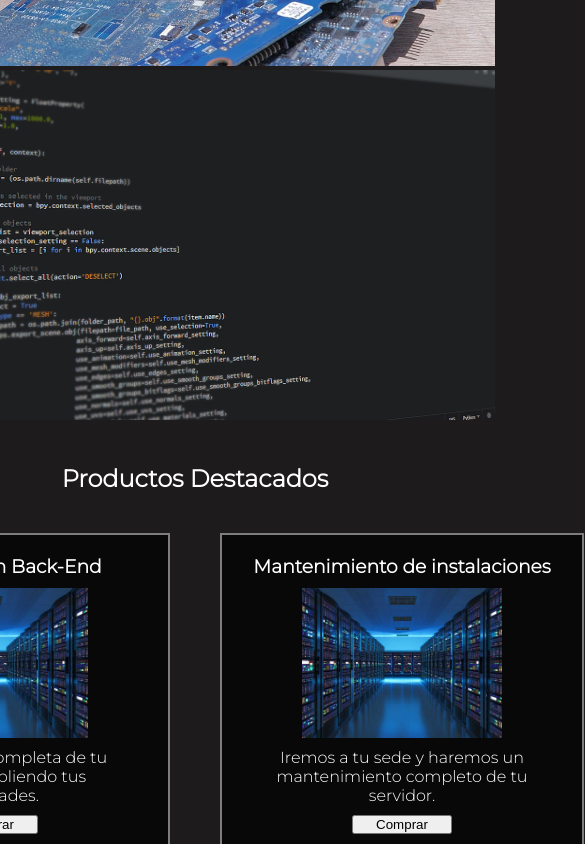
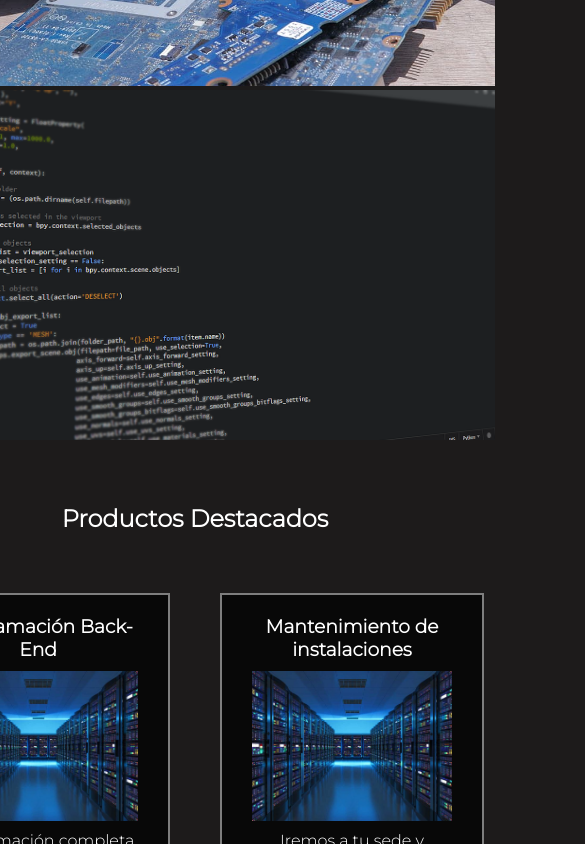
Before and after one commit to octaviovaloni/plutonio-43010, a website: page index.html in a window 390 px wide. Shown: the part 1156-2000 px from the top of the page, 585 px wide, since content can reach past the window. Drawn offline with Linux system fonts and the light colour scheme.

Commit message:
finished products page (not responsive yet...)

```diff
--- a/scss/index/_productos_destacados.scss
+++ b/scss/index/_productos_destacados.scss
@@ -19,10 +19,10 @@
 }
 
 .productos-destacados-lista {
-    display: flex;
-    flex-direction: row;
-    justify-content: space-evenly;
-    align-items: center;
+    display: grid;
+    grid-template-columns: 1fr 1fr;
+    grid-template-rows: 1fr;
+    margin: 20px;
     button {
         margin-top: 10px;
         margin-top: 10px;
@@ -46,8 +46,10 @@
             margin-bottom: 10px;
             margin-top: 10px;
         }
+        h3 {
+            text-align: center;
+        }
         p {
-            width: 300px;
             text-align: center;
         }
     }
--- a/scss/productos/_productos.scss
+++ b/scss/productos/_productos.scss
@@ -1,12 +1,23 @@
+main {
+    h2 {
+        margin-top: 20px;
+        color: white;
+        text-align: center;
+    }
+}
 .productos {
     color: white;
     display: grid;
     grid-template-columns: 1fr 1fr 1fr 1fr 1fr;
-    grid-template-rows: 1fr 1fr;
+    justify-content: center;
     column-gap: 3px;
     row-gap: 3px;
     margin: 20px;
-
+    button {
+        width: 100px;
+        padding: 2px;
+        margin-top: 8px;
+    }
     div {
         display: flex;
         flex-direction: column;
@@ -15,11 +26,6 @@
         background-color: $item_background;
         border: 2px $border_color solid;
         padding: 8px;
-        button {
-            width: 100px;
-            padding: 2px;
-            margin-top: 8px;
-        }
         img {
             height: 250px;
             width: 250px;
```
Also changed, not shown: pages/productos.html (+1 -0 lines), css/sass_style.css.
